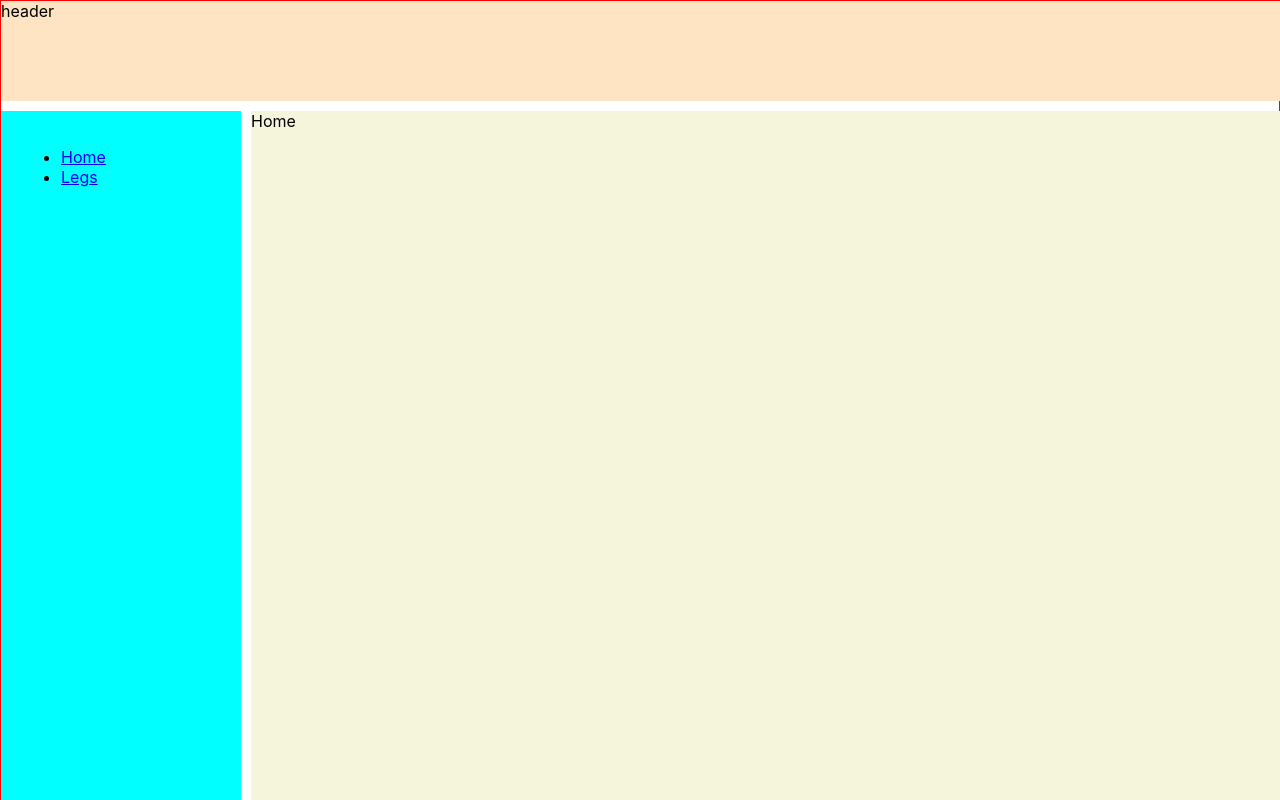
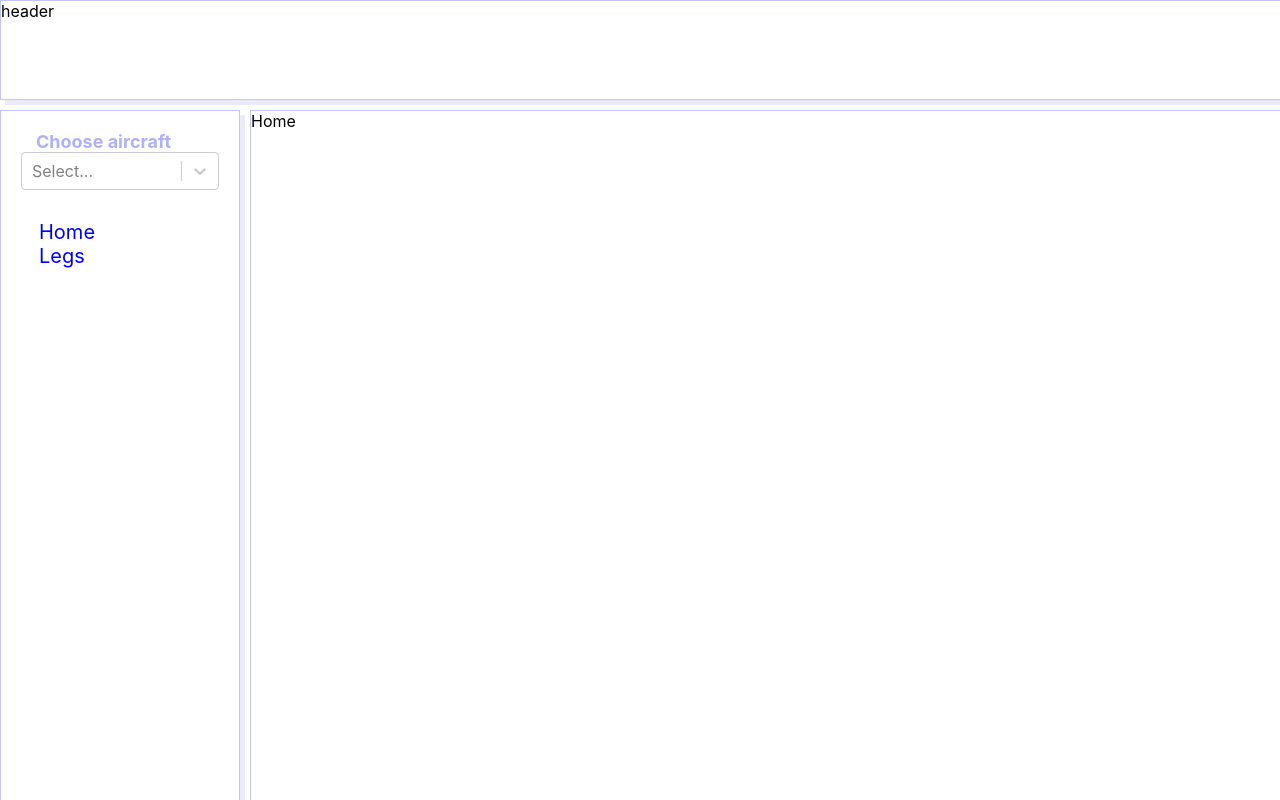
Before and after one commit to Vladimir-Kozinsky/OASIS, a React (Create React App) app: page / in a window 1280 px wide. Shown: the top 800 px of the page. Built offline with nearby package versions, Linux system fonts and the light colour scheme.

Commit message:
feat: add react-select

```diff
--- a/package.json
+++ b/package.json
@@ -10,6 +10,8 @@
     "react-dom": "^17.0.2",
     "react-router-dom": "^6.2.2",
     "react-scripts": "5.0.0",
+    "react-select": "^5.2.2",
+    "redux": "^4.1.2",
     "web-vitals": "^2.1.4"
   },
   "scripts": {
--- a/src/App.module.css
+++ b/src/App.module.css
@@ -1,7 +1,7 @@
 .app {
     max-width: 1440px;
     height: 1000px;
-    border: 1px solid red;
+    /* border: 1px solid red; */
     margin: 0 auto;
     display: grid;
     grid-template-areas:
@@ -14,6 +14,7 @@
 }
 
 .main {
-    background-color: beige;
     grid-area: main;
+    border: 1px solid rgb(195, 195, 255);
+    box-shadow: 5px 5px rgb(234, 234, 252);
 }
--- a/src/components/footer/Footer.module.css
+++ b/src/components/footer/Footer.module.css
@@ -1,4 +1,5 @@
 .footer {
-    background-color: aliceblue;
+    border: 1px solid rgb(195, 195, 255);
+    box-shadow: 5px 5px rgb(234, 234, 252);
     grid-area: footer;
 }
--- a/src/components/header/Header.module.css
+++ b/src/components/header/Header.module.css
@@ -1,4 +1,5 @@
 .header {
-    background-color: bisque;
     grid-area: header;
+    border: 1px solid rgb(195, 195, 255);
+    box-shadow: 5px 5px rgb(234, 234, 252);
 }
--- a/src/components/menu/Menu.jsx
+++ b/src/components/menu/Menu.jsx
@@ -1,17 +1,57 @@
 import s from './Menu.module.css';
 import { Component } from 'react'
-import { Routes, Route, Link } from "react-router-dom";
+import AsyncSelect from 'react-select/async';
+import { Link } from "react-router-dom";
 
+const options = [
+    { value: '24985', label: '24985' },
+    { value: '32546', label: '32546' },
+    { value: '25896', label: '25896' }
+]
+
+const filterAC = (inputValue) => {
+    return options.filter((i) =>
+        i.label.toLowerCase().includes(inputValue.toLowerCase())
+    );
+};
+
+const loadOptions = (inputValue, callback) => {
+    callback(filterAC(inputValue))
+};
 
 class Menu extends Component {
     constructor(props) {
         super(props);
         this.state = {}
+        this.onChange = this.onChange.bind(this);
     }
+
+    handleInputChange = (newValue) => {
+        const inputValue = newValue.replace(/\W/g, "");
+        this.setState({ inputValue });
+        return inputValue;
+    };
+
+    onChange(value, actionMeta) {
+        const msn = value.value
+        this.setState({ msn });
+    }
+
     render() {
         return (
             <div className={s.menu}>
-                <ul>
+                <div className={s.chooseBlock}>
+                    <span>Choose aircraft</span>
+                    <AsyncSelect
+                        cacheOptions
+                        loadOptions={loadOptions}
+                        defaultOptions
+                        onInputChange={this.handleInputChange}
+                        onChange={this.onChange}
+                    />
+                </div>
+
+                <ul className={s.menuList}>
                     <li><Link to="/">Home</Link></li>
                     <li><Link to="/legs">Legs</Link></li>
                 </ul>
@@ -22,4 +62,6 @@ class Menu extends Component {
 
 
 
+
+
 export default Menu;
--- a/src/components/menu/Menu.module.css
+++ b/src/components/menu/Menu.module.css
@@ -1,5 +1,33 @@
 .menu {
-    background-color: aqua;
     grid-area: menu;
     padding: 20px;
+    border: 1px solid rgb(195, 195, 255);
+    box-shadow: 5px 5px rgb(234, 234, 252);
 }
+
+/* CHOOSE BLOCK */
+
+.chooseBlock {
+    margin-bottom: 30px;
+}
+
+.chooseBlock span {
+    margin-left: 15px;
+    font-weight: 700;
+    font-size: 18px;
+    color: rgb(175, 175, 252);
+}
+
+.menuList {
+    list-style: none;
+    margin: 0 0 0 18px;
+    padding: 0;
+}
+
+.menuList a {
+    text-decoration: none;
+    font-size: 20px;
+    font-weight: 400;
+    color: blue;
+
+}
--- /dev/null
+++ b/src/store/store.js
@@ -0,0 +1,5 @@
+import { createStore } from 'redux';
+
+const store = createStore(reducer);
+
+export default store;
```
Also changed, not shown: src/store/initialState.js (added), 1 other file (tests, documents, lock files or other folders).
